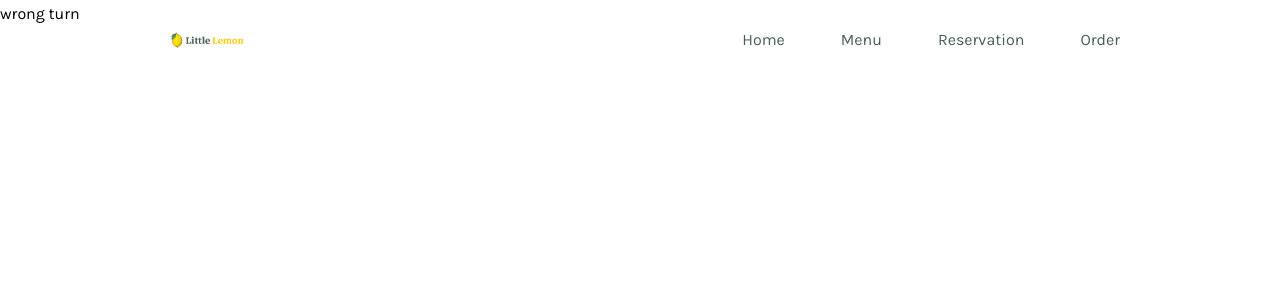
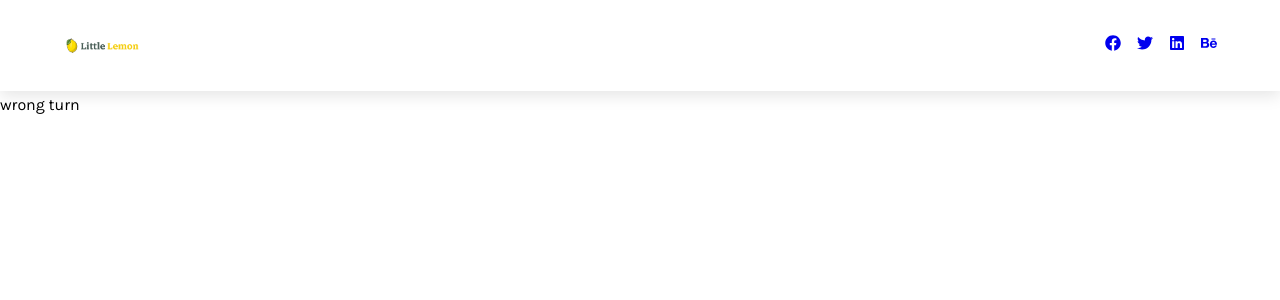
Before and after one commit to shaymk1/Reserve-a-table-react-app, a React (Create React App) app: page /error in a window 1280 px wide. Shown: the top 300 px of the page. Built offline with nearby package versions, Linux system fonts and the light colour scheme; a web font is replaced by a local one.

Commit message:
cleaned up nav component

```diff
--- a/src/App.css
+++ b/src/App.css
@@ -45,6 +45,18 @@
    */
 
   --transition: all 500ms ease;
+  --transition-2: all 0.3s linear;
+
+/**
+   * additional
+   */
+
+  --spacing: 0.1rem;
+  --border-radius: 0.25rem;
+  --light-shadow: 0 5px 15px rgba(0, 0, 0, 0.1);
+  --dark-shadow: 0 5px 15px rgba(0, 0, 0, 0.2);
+  --max-width: 1170px;
+  --fixed-width: 620px;
 
 
 
@@ -124,6 +136,9 @@ section{
 h1,h2,h3{
     line-height: 1.2;
     color:var(--text-color);
+    letter-spacing: var(--spacing);
+    text-transform: capitalize;
+    margin-bottom: 0.75rem;
 }
 
 h1{
@@ -131,6 +146,10 @@ h1{
 }
 h2{
     font-size:2rem;
+}
+
+p{
+    margin-bottom: 1.25rem;
 }
 a{
     text-decoration:none;
@@ -145,3 +164,43 @@ img{
     object-fit:cover;
     width:100%;
 }
+
+
+
+@media screen and (min-width: 800px) {
+  h1 {
+    font-size: 4rem;
+  }
+  h2 {
+    font-size: 2.5rem;
+  }
+  h3 {
+    font-size: 1.75rem;
+  }
+  h4 {
+    font-size: 1rem;
+  }
+  body {
+    font-size: 1rem;
+  }
+  h1,
+  h2,
+  h3,
+  h4 {
+    line-height: 1;
+  }
+}
+/*  global classes */
+
+/* section */
+.section {
+  width: 90vw;
+  margin: 0 auto;
+  max-width: var(--max-width);
+}
+
+@media screen and (min-width: 992px) {
+  .section {
+    width: 95vw;
+  }
+}
--- a/src/component/Navbar/Navbar.js
+++ b/src/component/Navbar/Navbar.js
@@ -1,62 +1,63 @@
+
+import "./navbar.css";
+import React, { useState, useRef, useEffect } from 'react';
+import { FaBars } from 'react-icons/fa';
+import { links, social } from '../../data';
+import logo from "../../../src/images/logo.png";
 import { Link, NavLink } from "react-router-dom";
-import logo from "../../../src/images/logo.png";
-import { FaTimes } from "react-icons/fa";
-// import { HiOutlineMenu } from "react-icons/hi";
-import { FaBars } from "react-icons/fa";
-import { useState } from "react";
-import { links } from "../../data";
-import "./navbar.css";
 
 const Navbar = () => {
-	const [isNavShowing, setIsNavShowing] = useState(false);
+  const [showLinks, setShowLinks] = useState(false);
+  const linksContainerRef = useRef(null);
+  const linksRef = useRef(null);
+  const toggleLinks = () => {
+    setShowLinks(!showLinks);
+  };
+  useEffect(() => {
+    const linksHeight = linksRef.current.getBoundingClientRect().height;
+    if (showLinks) {
+      linksContainerRef.current.style.height = `${linksHeight}px`;
+    } else {
+      linksContainerRef.current.style.height = '0px';
+    }
+  }, [showLinks]);
   return (
-		<>
     <nav>
-				<div className="container nav__container">
+      <div className='nav-center'>
+        <div className='nav-header'>
             <Link to="/" className="logo">
-						<img
-							src={logo}
-							alt="little lemon logo "
-							srcSet=""
-							className="logo"
-						/>
+                <img src={logo} className='logo' alt='logo' />
             </Link>
-					<ul
-						className={`nav__links ${isNavShowing ? "show__nav" : "hide__nav"}`}
-					>
+
+          <button className='nav-toggle' onClick={toggleLinks}>
+            <FaBars />
+          </button>
+        </div>
+        <div className='links-container' ref={linksContainerRef}>
+          <ul className='links' ref={linksRef}>
             {links.map((link) => {
-							const { id, page, path } = link;
+              const { id, home, path } = link;
               return (
                 <li key={id}>
-									<NavLink
-										to={path}
-										className={({ isActive }) => (isActive ? "active-nav" : "")}
-										end
-									>
-										{page}
-									</NavLink>
+                    <NavLink to={path}>{home}</NavLink>
                 </li>
               );
             })}
           </ul>
-					{/* <a href="#Login" className="btn-secondary">
-						Login
-					</a> */}
-
-					<button
-						className="nav__toggle-btn"
-						onClick={() => setIsNavShowing(!isNavShowing)}
-					>
-						{isNavShowing ? <FaTimes /> : <FaBars />}
-						{/* */}
-					</button>
         </div>
-
-				{/* <button className="">
-					<FaTimes size={25} />
-				</button> */}
+        <ul className='social-icons'>
+          {social.map((socialIcon) => {
+            const { id, url, icon } = socialIcon;
+            return (
+              <li key={id}>
+                <a href={url}>{icon}</a>
+              </li>
+            );
+          })}
+        </ul>
+      </div>
     </nav>
-		</>
   );
 };
+
 export default Navbar;
--- /dev/null
+++ b/src/component/Navbar/navbar-old-new.css
@@ -0,0 +1,112 @@
+nav {
+	height: 5rem;
+	width: 100vw;
+	/* background: var(--white-color); */
+	display: grid;
+	place-items: center;
+	position: fixed;
+	top: 0;
+	left: 0;
+	z-index: 99;
+}
+
+.nav__toggle-btn {
+	display: none;
+}
+.nav__container {
+	height: 100%;
+	display: flex;
+	justify-content: space-between;
+	align-items: center;
+	position: relative;
+}
+
+.logo {
+	width: 7rem;
+}
+
+.nav__links {
+	display: flex;
+	gap: 3.5rem;
+	align-items: center;
+}
+
+.nav__links a {
+	color: var(--main-color);
+	transsition: var(--transition);
+}
+
+.nav__links a:hover {
+	color: var(--primary-color);
+}
+
+.active-nav {
+	position: relative;
+}
+
+.active-nav::after {
+	content: "";
+	display: block;
+	width: 3rem;
+	height: 0.1rem;
+	background: var(--secondary-color);
+	position: absolute;
+	margin-top: 0.2rem;
+}
+
+/* media queires  (medium and small screens)  1024*/
+
+@media screen and (max-width: 1024px) {
+
+
+	.nav__toggle-btn {
+		display: inline-block;
+		background: transparent;
+		font-size: 1.3rem;
+		cursor: pointer;
+	}
+
+    .nav__toggle-btn svg{
+        color:var(--secondary-color);
+
+    }
+
+
+ .nav__links{
+        position:absolute;
+        top:100%;
+        right:0;
+        flex-direction: column;
+        gap:0;
+    }
+
+      .active-nav , .active-nav::after{
+        display:none;
+    }
+
+    .nav__links li{
+
+        height:4rem;
+        width:100%;
+        box-shadow: -2rem 2rem 5rem rgba(0,0,0,0.4)
+    }
+
+.nav__links li a{
+        background-color: var(--tertiary-color);
+        height:100%;
+        width:100%;
+        display:flex;
+        align-items:center;
+        padding:1rem 5rem 1rem 3rem;
+    }
+
+    .show__nav{
+        display:flex;
+    }
+
+    .hide__nav{
+        display:none;
+    }
+
+
+}
--- a/src/component/Navbar/navbar.css
+++ b/src/component/Navbar/navbar.css
@@ -1,112 +1,98 @@
+
+
+/*
+===============
+Navbar
+===============
+*/
 nav {
-	height: 5rem;
-	width: 100vw;
   /* background: var(--white-color); */
-	display: grid;
-	place-items: center;
-	position: fixed;
-	top: 0;
-	left: 0;
-	z-index: 99;
+  box-shadow: var(--light-shadow);
 }
-
-.nav__toggle-btn {
-	display: none;
+.nav-header {
+  display: flex;
+  align-items: center;
+  justify-content: space-between;
+  padding: 1rem;
 }
-.nav__container {
-	height: 100%;
-	display: flex;
-	justify-content: space-between;
-	align-items: center;
-	position: relative;
+.nav-toggle {
+  font-size: 1.5rem;
+  /* color: var(--clr-primary-5); */
+  background: transparent;
+  border-color: transparent;
+  transition: var(--transition);
+  cursor: pointer;
 }
-
+.nav-toggle:hover {
+  /* color: var(--clr-primary-1); */
+  transform: rotate(90deg);
+}
 .logo {
 	width: 7rem;
 }
-
-.nav__links {
+.links a {
+  color: var(--main-color);
+  font-size: 1rem;
+  text-transform: capitalize;
+  letter-spacing: var(--spacing);
+  display: block;
+  padding: 0.5rem 1rem;
+  transition: var(--transition);
+}
+.links a:hover {
+  /* background: var(--clr-primary-8); */
+  /* color: var(--clr-primary-5); */
+  padding-left: 1.5rem;
+}
+.social-icons {
+  display: none;
+}
+.links-container {
+  height: 0;
+  overflow: hidden;
+  transition: var(--transition);
+}
+.show-container {
+  height: 10rem;
+}
+@media screen and (min-width: 800px) {
+  .nav-center {
+    max-width: 1170px;
+    margin: 0 auto;
     display: flex;
-	gap: 3.5rem;
     align-items: center;
+    justify-content: space-between;
+    padding: 1rem;
   }
-
-.nav__links a {
-	color: var(--main-color);
-	transsition: var(--transition);
+  .nav-header {
+    padding: 0;
   }
-
-.nav__links a:hover {
-	color: var(--primary-color);
+  .nav-toggle {
+    display: none;
   }
-
-.active-nav {
-	position: relative;
+  .links-container {
+    height: auto !important;
   }
-
-.active-nav::after {
-	content: "";
-	display: block;
-	width: 3rem;
-	height: 0.1rem;
-	background: var(--secondary-color);
-	position: absolute;
-	margin-top: 0.2rem;
+  .links {
+    display: flex;
   }
-
-/* media queires  (medium and small screens)  1024*/
-
-@media screen and (max-width: 1024px) {
-
-
-	.nav__toggle-btn {
-		display: inline-block;
+  .links a {
+    padding: 0;
+    margin: 0 0.5rem;
+  }
+  .links a:hover {
+    padding: 0;
     background: transparent;
-		font-size: 1.3rem;
-		cursor: pointer;
   }
-
-    .nav__toggle-btn svg{
-        color:var(--secondary-color);
-
+  .social-icons {
+    display: flex;
   }
-
-
- .nav__links{
-        position:absolute;
-        top:100%;
-        right:0;
-        flex-direction: column;
-        gap:0;
+  .social-icons a {
+    margin: 0 0.5rem;
+    /* color: var(--clr-primary-5); */
+    transition: var(--transition);
   }
-
-      .active-nav , .active-nav::after{
-        display:none;
+  .social-icons a:hover {
+    /* color: var(--clr-primary-7); */
   }
-
-    .nav__links li{
-
-        height:4rem;
-        width:100%;
-        box-shadow: -2rem 2rem 5rem rgba(0,0,0,0.4)
 }
-
-.nav__links li a{
-        background-color: var(--tertiary-color);
-        height:100%;
-        width:100%;
-        display:flex;
-        align-items:center;
-        padding:1rem 5rem 1rem 3rem;
-    }
-
-    .show__nav{
-        display:flex;
-    }
-
-    .hide__nav{
-        display:none;
-    }
-
-
-}
--- a/src/data.js
+++ b/src/data.js
@@ -2,6 +2,7 @@ import img1 from "./images/pasta-0.jpg";
 import img2 from "./images/greek-salad.jpg";
 import img3 from "./images/pasta-7.jpeg";
 import img4 from "./images/griled-fish.jpg";
+import { FaBehance, FaFacebook, FaLinkedin, FaTwitter } from 'react-icons/fa';
 
 export const links = [
 	{
@@ -68,3 +69,27 @@ export const cards = [
 		price: " $20.99",
 	},
 ];
+
+
+export const social = [
+	{
+		id: 1,
+		url: "https://www.twitter.com",
+		icon: <FaFacebook />,
+	},
+	{
+		id: 2,
+		url: "https://www.twitter.com",
+		icon: <FaTwitter />,
+	},
+	{
+		id: 3,
+		url: "https://www.twitter.com",
+		icon: <FaLinkedin />,
+	},
+	{
+		id: 4,
+		url: "https://www.twitter.com",
+		icon: <FaBehance />,
+	},
+];
```
Also changed, not shown: src/component/Navbar/Navbar-old-new.js (added, +62 -0 lines). Lines whose indentation alone changed are shown as unchanged.
